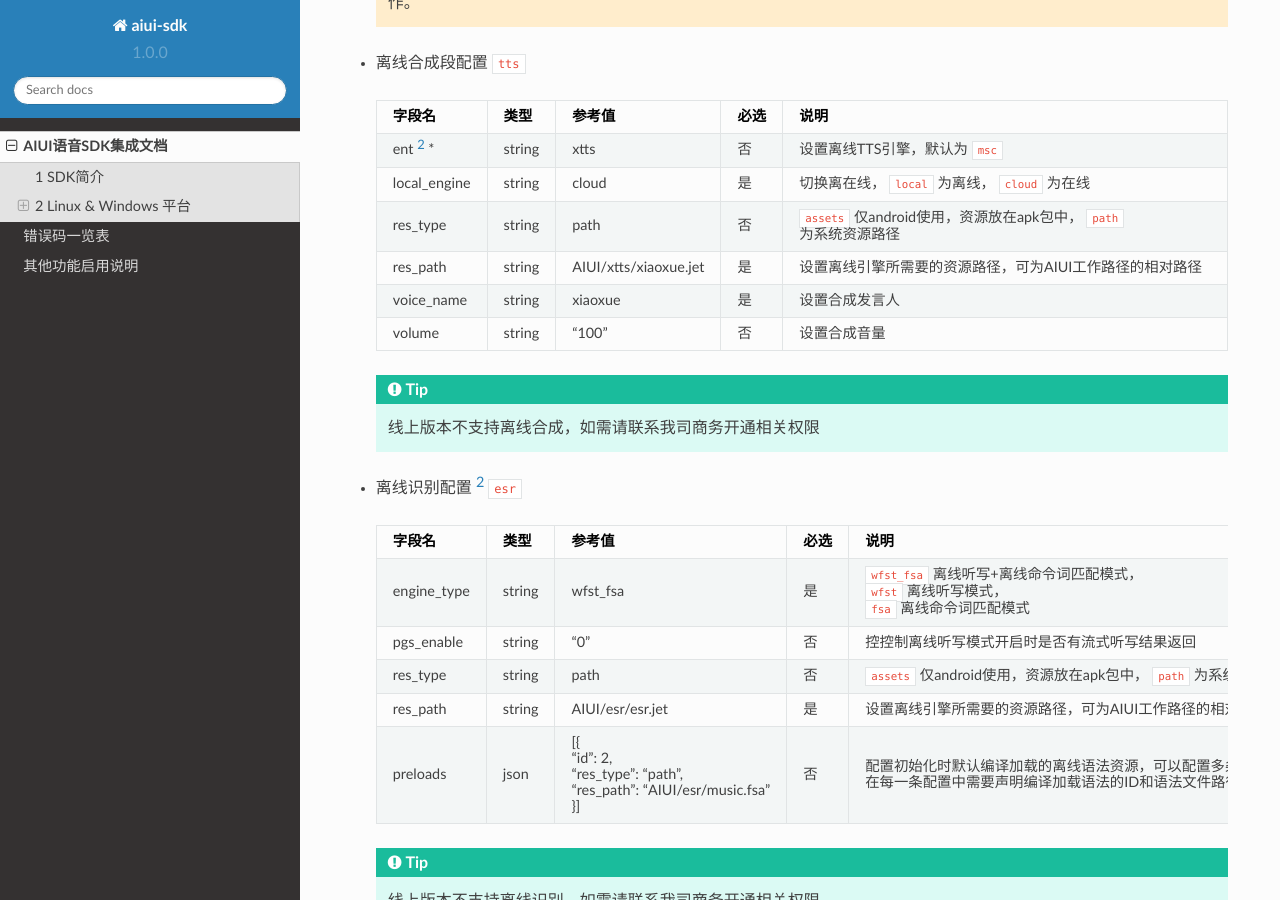
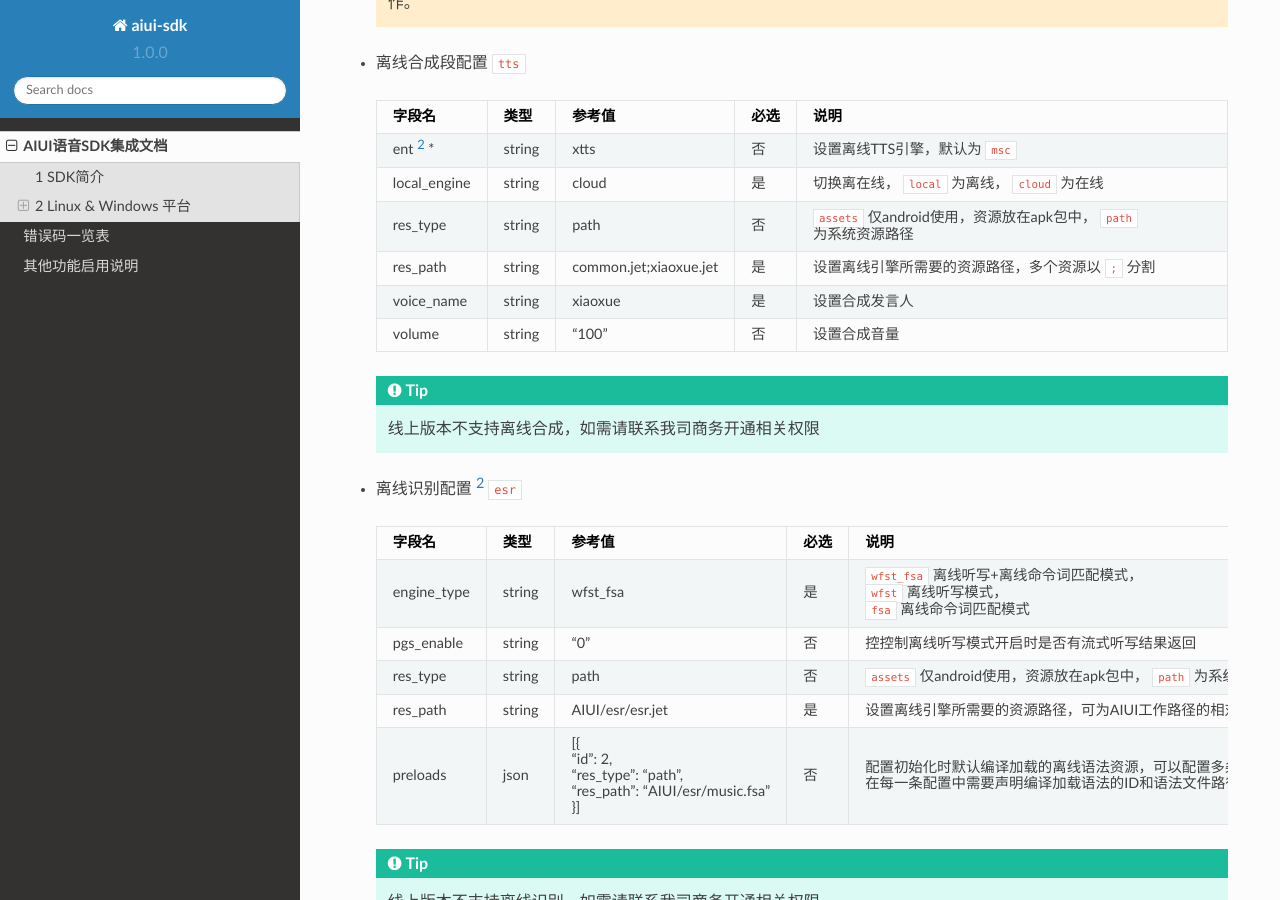
Before and after one commit to IflytekAIUI/DemoCode, a Sphinx documentation site: the page built from docs/src/index.rst, in a window 1280 px wide and 900 px high, scrolled down 3005 px. Built offline with Sphinx 7.4.7 and the Read the Docs theme 2.0.0, drawn with Linux system fonts in a browser that asks for light colours.

Commit message:
修复文档描述

```diff
--- a/docs/src/index.rst
+++ b/docs/src/index.rst
@@ -148,7 +148,7 @@ AIUI集成了众多能力，一般不可能全部都用得上，可以通过配
  ent [#f2]_ *                string   xtts                     否      设置离线TTS引擎，默认为 ``msc``
  local_engine                string   cloud                    是      切换离在线， ``local`` 为离线， ``cloud`` 为在线
  res_type                    string   path                     否      ``assets`` 仅android使用，资源放在apk包中， ``path`` 为系统资源路径
- res_path                    string   AIUI/xtts/xiaoxue.jet    是      设置离线引擎所需要的资源路径，可为AIUI工作路径的相对路径
+ res_path                    string   common.jet;xiaoxue.jet   是      设置离线引擎所需要的资源路径，多个资源以 ``;`` 分割
  voice_name                  string   xiaoxue                  是      设置合成发言人
  volume                      string   "100"                    否      设置合成音量
  =========================== ======== ======================== ====== ==================================
```
